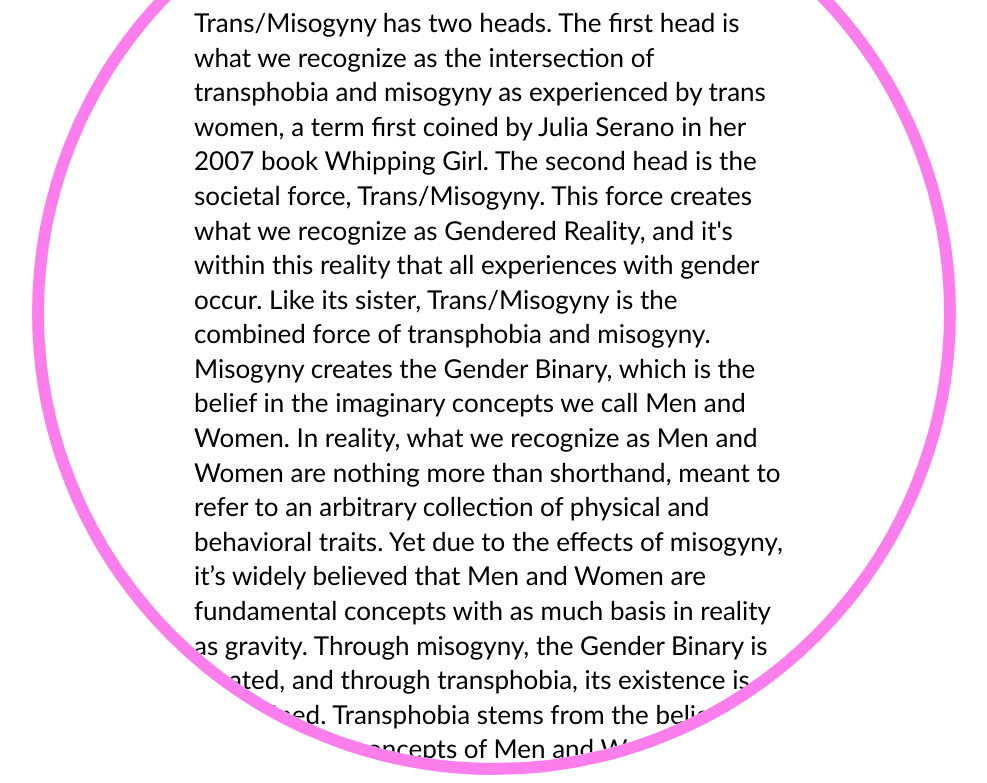
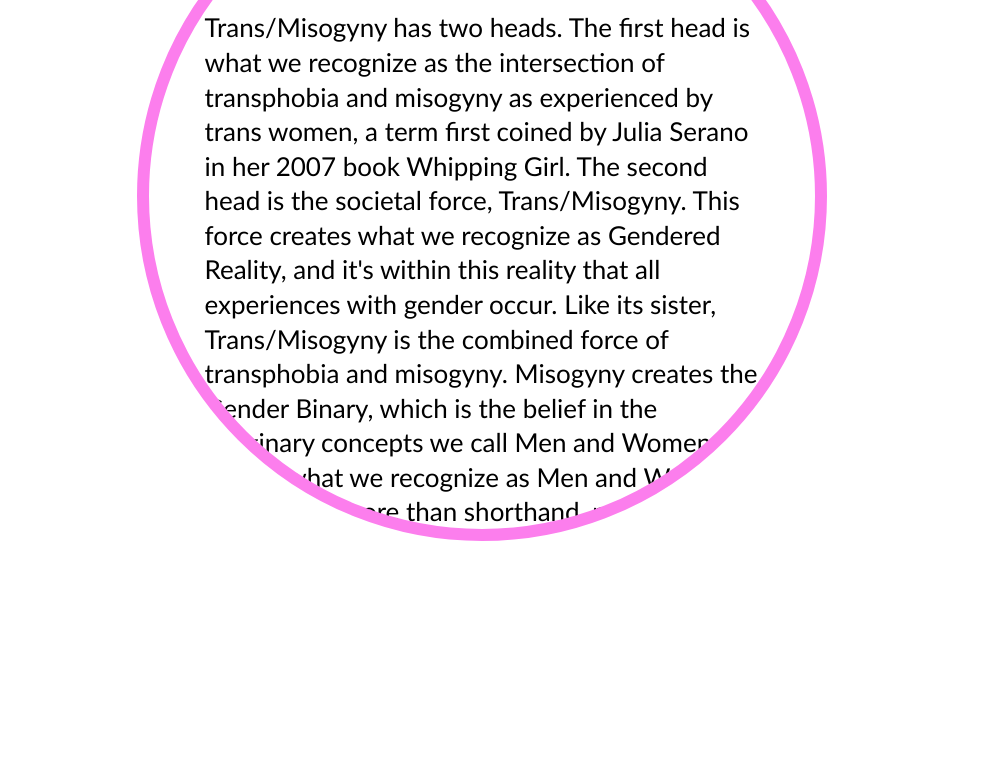
Before and after one commit to thicced-witch/transmisogyny, a plain HTML site: page index.html in a window 1280 px wide. Shown: the part 157-940 px from the top of the page, without its empty margins (158-1145 px from the left). After the commit the page ends 800 px from the top, so only its background shows below. Drawn offline with Linux system fonts and the light colour scheme.

Commit message:
Add files via upload

```diff
--- a/style.css
+++ b/style.css
@@ -15,6 +15,7 @@ p {
 #essayBody {
     display: flex;
     align-items: center;
+    vertical-align: middle;
     max-width: 900px;
     margin: auto;
 }
@@ -23,15 +24,16 @@ p {
 
 .box {
     border: solid 3.33mm #FC7EED;
-    border-radius: 33em;
-    min-width: 900px;
+    border-radius: 100%;
+    min-width: 666px;
     overflow: scroll;
-    max-height: 900px;
+    max-height: 666px;
+    margin: auto;
 }
 
 .textBox {
-    width: 600px;
+    width: 555px;
     margin: auto;
-    padding: 3em;
-    padding-bottom: 6em;
+    padding: 3.33em;
+    padding-bottom: 6.66em;
 }
```
